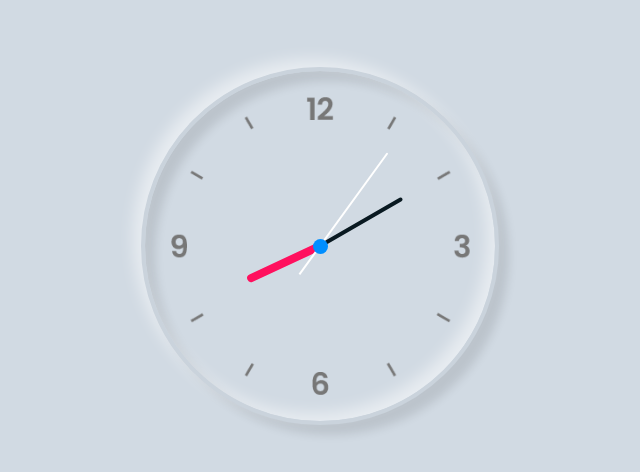
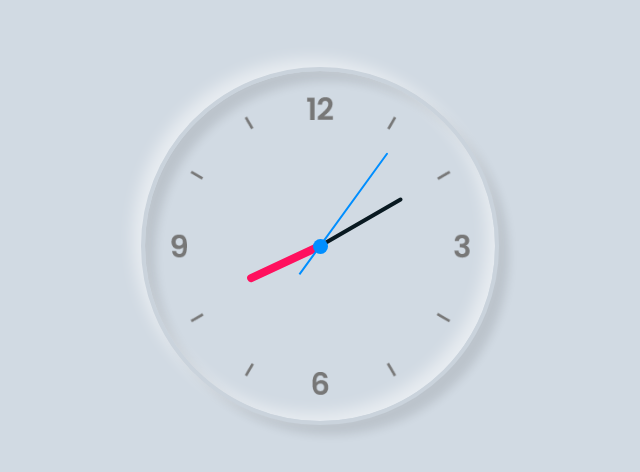
Before and after one commit to kofatol/clock, a React (Create React App) app: page / in a window 1280 px wide. Shown: the part 154-626 px from the top of the page, without its empty margins (320-960 px from the left). Built offline with nearby package versions, Linux system fonts and the light colour scheme.

Commit message:
created Second__sc_dark & Second__sc_light css styles

```diff
--- a/src/components/Clock/Clock.scss
+++ b/src/components/Clock/Clock.scss
@@ -28,7 +28,7 @@
       inset 0 15px 15px rgba(0, 0, 0, 0.5);
 
     &::before {
-      background-color: #fff;
+      background-color: $dark-second-hand-colour;
     }
   }
 
@@ -41,7 +41,7 @@
       inset 10px 10px 10px rgba(0, 0, 0, 0.1);
 
     &::before {
-      background-color: #008eff;
+      background-color: $light-second-hand-colour;
     }
   }
 }
--- a/src/components/Second/Second.scss
+++ b/src/components/Second/Second.scss
@@ -9,8 +9,16 @@
     width: 230px;
     height: 230px;
 
-    &::before {
-      @include clock-arrow-view(2px, 150px, #fff, 12);
+    &_dark {
+      &::before {
+        @include clock-arrow-view(2px, 150px, $dark-second-hand-colour, 12);
+      }
+    }
+
+    &_light {
+      &::before {
+        @include clock-arrow-view(2px, 150px, $light-second-hand-colour, 12);
+      }
     }
   }
 }
--- a/src/components/Second/Second.tsx
+++ b/src/components/Second/Second.tsx
@@ -6,7 +6,8 @@ const Second: React.FC<ClockChild> = ({ rotationDegree }) => {
   return (
     <div className="Second">
       <div
-        className="Second__sc"
+        // className="Second__sc Second__sc_dark"
+        className="Second__sc Second__sc_light"
         style={{ transform: `rotateZ(${rotationDegree}deg)` }}
       ></div>
     </div>
--- a/src/styles/global.scss
+++ b/src/styles/global.scss
@@ -5,6 +5,8 @@
 $dark-colour: #091921;
 $light-colour: #d1dae3;
 $spinner-colour: #1380be;
+$dark-second-hand-colour: #fff;
+$light-second-hand-colour: #008eff;
 
 body {
   margin: 0;
```
